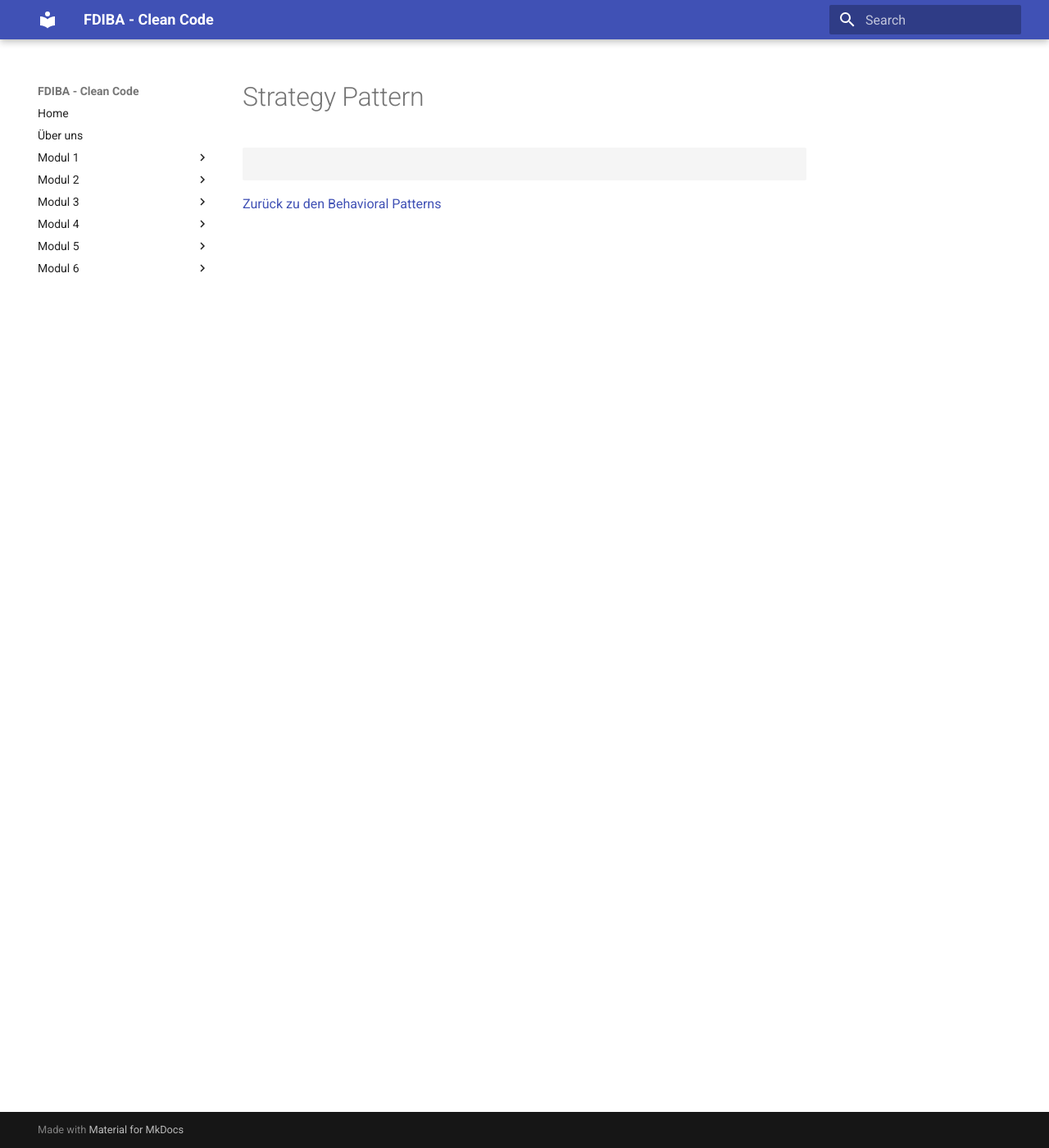
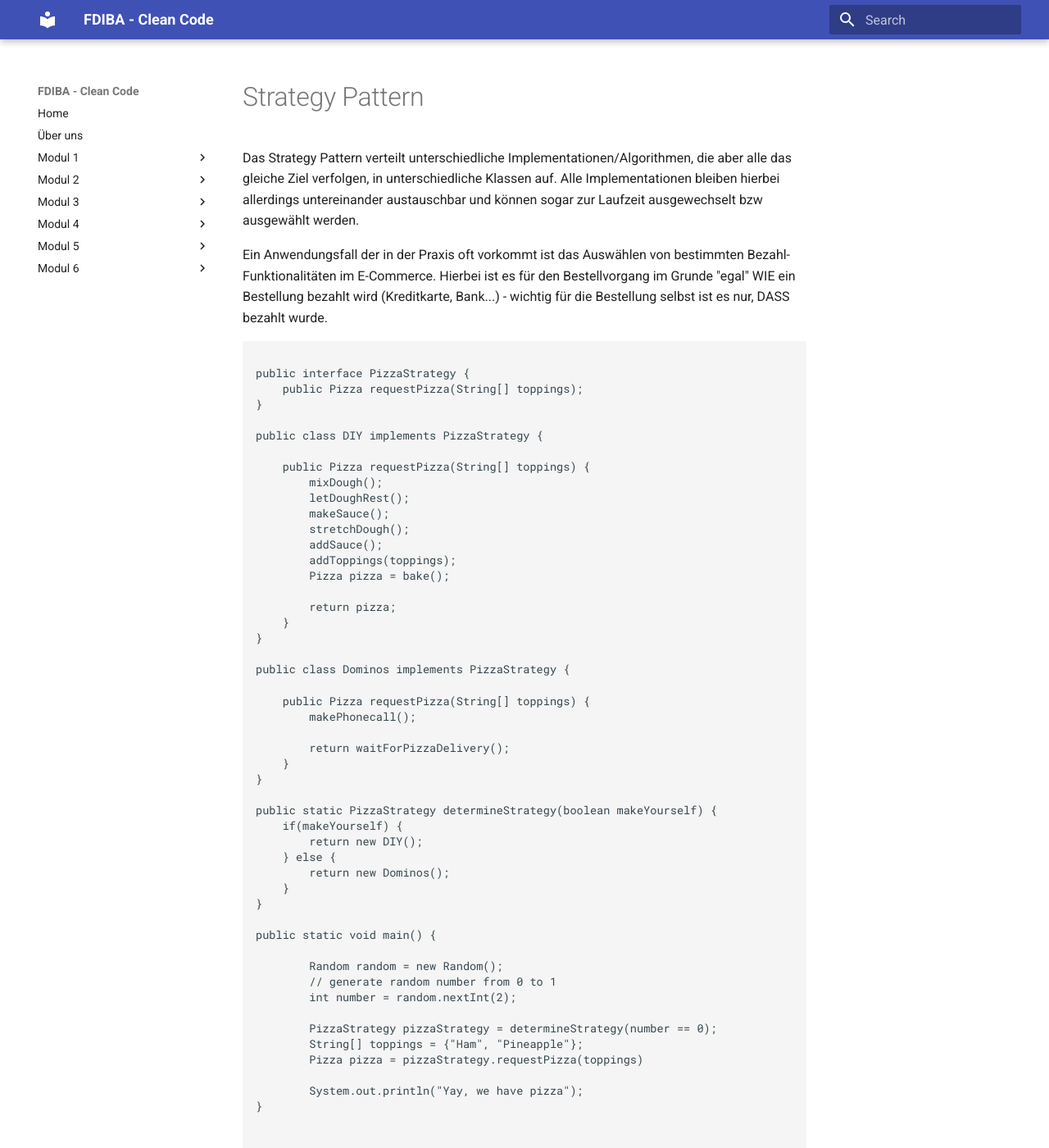
Before and after one commit to fdiba-clean-code/fdiba-clean-code.github.io, an MkDocs documentation site: the page built from docs/module-6/behavioral-patterns/strategy.md, in a window 1280 px wide and 1400 px high. Shown: the whole window at 82% size. Built offline with MkDocs 1.6.1 and Material for MkDocs 9.7.7, drawn with Linux system fonts in a browser that asks for light colours.

Commit message:
Updated strategy pattern

````diff
--- a/docs/module-6/behavioral-patterns/strategy.md
+++ b/docs/module-6/behavioral-patterns/strategy.md
@@ -1,6 +1,61 @@
 # Strategy Pattern
 
+Das Strategy Pattern verteilt unterschiedliche Implementationen/Algorithmen, die aber alle das gleiche Ziel verfolgen, in unterschiedliche Klassen auf.
+Alle Implementationen bleiben hierbei allerdings untereinander austauschbar und können sogar zur Laufzeit ausgewechselt bzw ausgewählt werden.
+
+Ein Anwendungsfall der in der Praxis oft vorkommt ist das Auswählen von bestimmten Bezahl-Funktionalitäten im E-Commerce. Hierbei ist es für den Bestellvorgang im Grunde "egal" WIE ein Bestellung bezahlt wird (Kreditkarte, Bank...) - wichtig für die Bestellung selbst ist es nur, DASS bezahlt wurde.
+
 ```
+
+public interface PizzaStrategy {
+    public Pizza requestPizza(String[] toppings);
+}
+
+public class DIY implements PizzaStrategy {
+
+    public Pizza requestPizza(String[] toppings) {
+        mixDough();
+        letDoughRest();
+        makeSauce();
+        stretchDough();
+        addSauce();
+        addToppings(toppings);
+        Pizza pizza = bake();
+
+        return pizza;
+    }
+}
+
+public class Dominos implements PizzaStrategy {
+
+    public Pizza requestPizza(String[] toppings) {
+        makePhonecall();
+
+        return waitForPizzaDelivery();
+    }
+}
+
+public static PizzaStrategy determineStrategy(boolean makeYourself) {
+    if(makeYourself) {
+        return new DIY();
+    } else {
+        return new Dominos();
+    }
+}
+
+public static void main() {
+
+        Random random = new Random();
+        // generate random number from 0 to 1
+        int number = random.nextInt(2);
+
+        PizzaStrategy pizzaStrategy = determineStrategy(number == 0);
+        String[] toppings = {"Ham", "Pineapple"};
+        Pizza pizza = pizzaStrategy.requestPizza(toppings)
+
+        System.out.println("Yay, we have pizza");
+}
+
 
 ```
 
````
